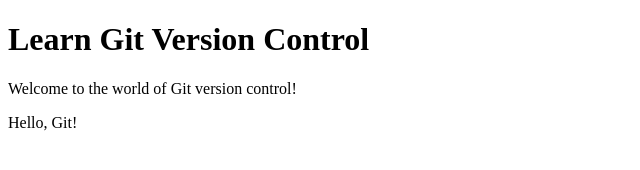
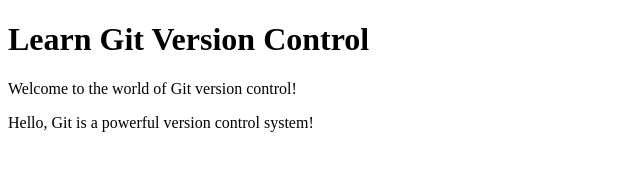
Before and after one commit to SuryaaaDev/learn-git-version-control, a plain HTML site: page index.html in a window 1280 px wide. Shown: the whole page, without its empty margins (0-640 px from the left). Drawn offline with Linux system fonts and the light colour scheme.

Commit message:
edit greting message

```diff
--- a/index.html
+++ b/index.html
@@ -8,6 +8,6 @@
 <body>
     <h1>Learn Git Version Control</h1>
     <p>Welcome to the world of Git version control!</p>
-    <p>Hello, Git!</p>
+    <p>Hello, Git is a powerful version control system!</p>
 </body>
 </html>
```
